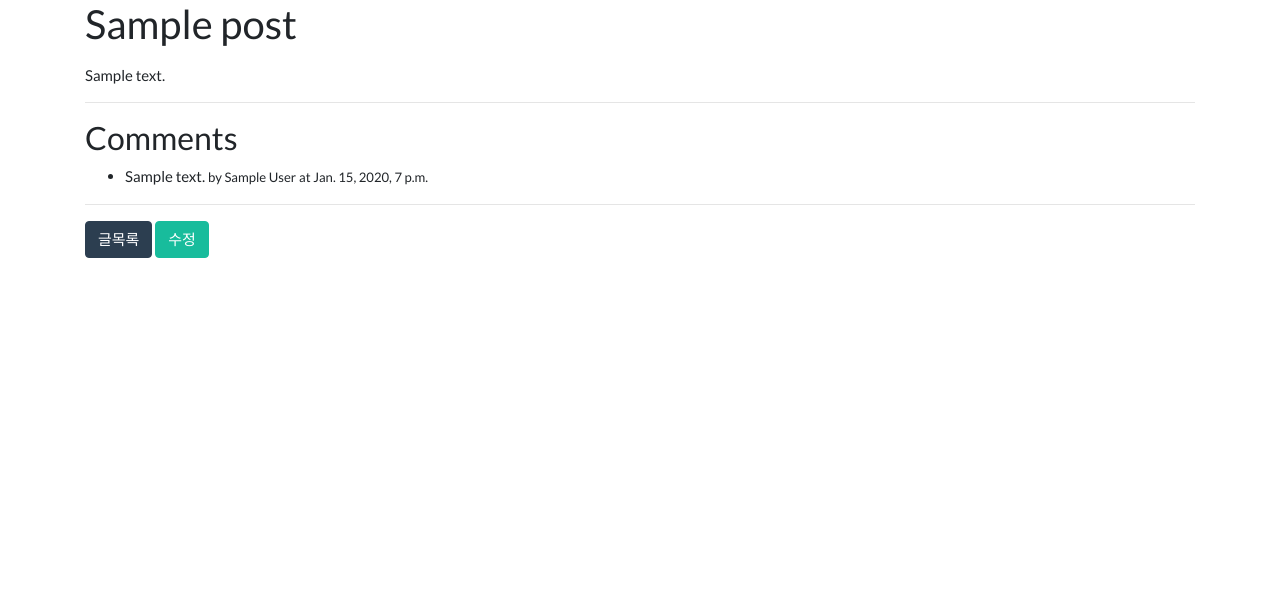
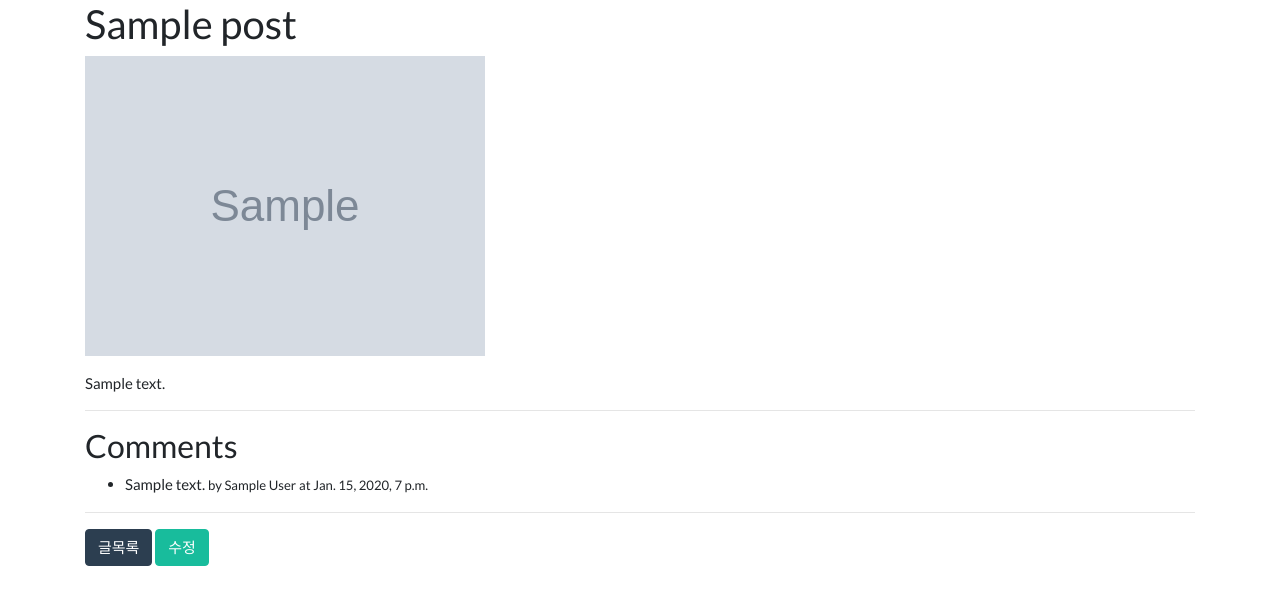
Before and after one commit to csrane/monkey, a Django app: a page that uses blog/templates/blog/post_detail.html in a window 1280 px wide. Shown: the part 71-667 px from the top of the page. Run offline with Django 3.2, Linux system fonts and the light colour scheme; tables that the repository leaves empty hold one stand-in row (values such as "Sample post"); grey boxes marked "Sample" are stand-in pictures; some libraries are stand-ins or nearby versions.

Commit message:
/blog/post_detail.html 템플리에 photo img 노출

```diff
--- a/blog/templates/blog/post_detail.html
+++ b/blog/templates/blog/post_detail.html
@@ -9,6 +9,12 @@
     <div class="row">
         <div class="col-sm-12">
             <h2>{{ post.title }}</h2>
+
+            <!-- <img src="/media/{{ post.photo }}" style="max-width: 100%">  -->
+
+            {% if post.photo  %}
+                <img src="{{ post.photo.url }}" style="max-width: 100%">
+            {% endif %}
             <p>{{ post.content | linebreaks}}</p>
 
             <hr>
```
